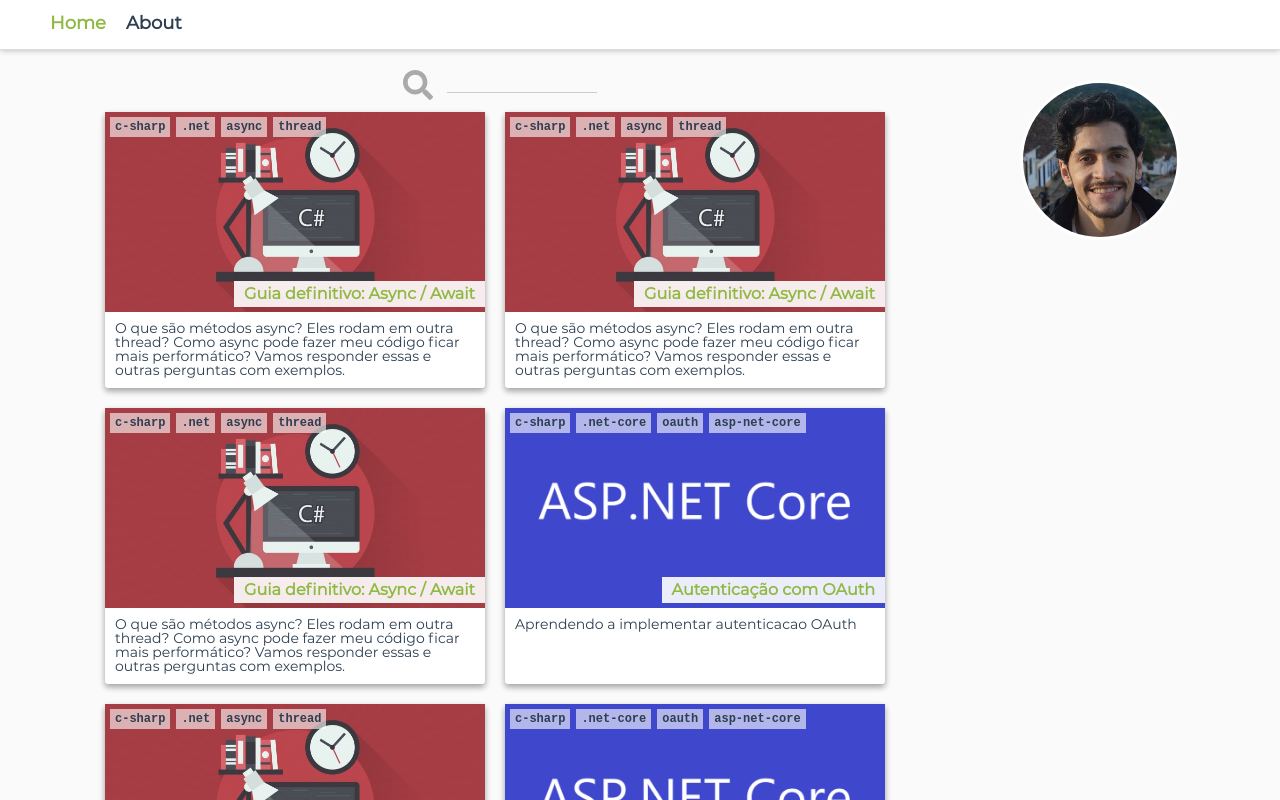
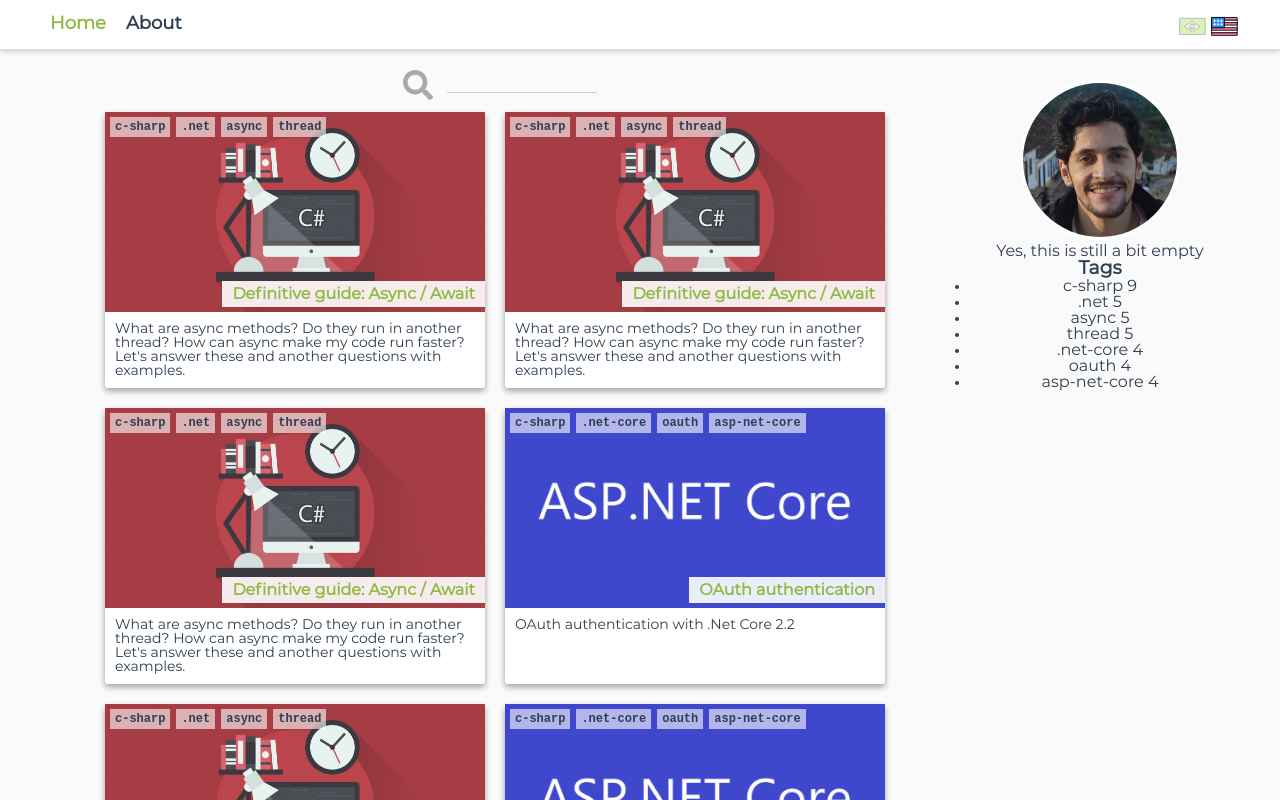
Before and after one commit to Menighin/menighin-dev, a Vue app: page / in a window 1280 px wide. Shown: the top 800 px of the page. Built offline with nearby package versions, Linux system fonts and the light colour scheme.

Commit message:
Language settings

```diff
--- a/src/App.vue
+++ b/src/App.vue
@@ -1,10 +1,16 @@
 <template>
 	<div class="app">
 		<nav>
+			<div class="container">
 				<ul>
 					<li><router-link to="/">Home</router-link></li>
 					<li><router-link to="/about">About</router-link></li>
 				</ul>
+				<div class="languages">
+					<img :class="{active: language == 'pt'}" @click="setLanguage('pt')" src="./assets/imgs/brazil.png" />
+					<img :class="{active: language == 'en'}" @click="setLanguage('en')" src="./assets/imgs/usa.png" />
+				</div>
+			</div>
 		</nav>
 		<div class="content">
 			<router-view />
@@ -15,6 +21,28 @@
 	</div>
 </template>
 
+<script>
+export default {
+	data() {
+		return {
+			get language() {
+				return localStorage.getItem('lang') || 'en';
+			},
+			set language(value) {
+				localStorage.setItem('lang', value);
+			}
+		}
+	},
+	methods: {
+		setLanguage(lang) {
+			this.language = lang;
+			location.reload();
+		}
+	}
+}
+</script>
+
+
 <style lang="scss">
 
 	* {
@@ -24,6 +52,7 @@
 		body {
 			background:#fafafa;
 		}
+		min-height: auto;
 	}
 
 	.app {
@@ -40,10 +69,14 @@
 			background: #fff;
 			border-bottom: 1px solid #ddd;
 			box-shadow: 0px 0px 6px 0px rgba(0,0,0,0.3);
+
+			.container {
+				max-width: 1200px;
+				margin: 0 auto;
+				display: flex;
+				justify-content: space-between;
 				ul {
 					list-style: none;
-				max-width: 1200px;
-				margin: 0 auto;
 					li {
 						display: inline-block;
 						padding: 5px 10px;
@@ -53,16 +86,28 @@
 							color: #2c3e50;
 							text-decoration: none;
 
-						&.router-link-active {
+							&.router-link-exact-active {
 								color: $highlight-color;
 								text-decoration: none;
 							}
 						}
 					}
 				}
+
+				.languages {
+					img {
+						cursor: pointer;
+						opacity: 0.3;
+
+						&.active, &:hover {
+							opacity: 1;
+						}
+					}
+				}
+			}
 		}
 
-		.content {
+		> .content {
 			max-width: 1200px;
 			margin: 0 auto;
 			padding-top: 20px;
--- a/src/components/ArticlePreview.vue
+++ b/src/components/ArticlePreview.vue
@@ -35,10 +35,12 @@
     },
     computed: {
         titleLocalized() {
-            return this.title['pt'];
+            const lang = localStorage.getItem('lang') || 'en';
+            return this.title[lang];
         },
         previewTextLocalized() {
-            return this.previewText['pt'];
+            const lang = localStorage.getItem('lang') || 'en';
+            return this.previewText[lang];
         }
     },
     created() {
--- a/src/components/interactivue/Interactivue.vue
+++ b/src/components/interactivue/Interactivue.vue
@@ -43,7 +43,7 @@
     },
     data() {
         return {
-			debug: true,
+			debug: false,
             grid: [],
             steps: [],
             gridContent: {},
--- a/src/views/About.vue
+++ b/src/views/About.vue
@@ -95,7 +95,7 @@
 <style>
 
 .about {
-	min-height: 800px;
+	min-height: calc(100vh - 100px);
 }
 
 </style>
--- a/src/views/Home.vue
+++ b/src/views/Home.vue
@@ -3,7 +3,7 @@
 
 		<div class="articles-container">
 			<div class="search">
-				<i> <font-awesome-icon icon="search" /></i> <input type="text" v-model="search">
+				<i><font-awesome-icon icon="search" /></i> <input type="text" v-model="search">
 			</div>
 			<transition-group name="fade" tag="tbody" class="articles">
 				<article-preview v-for="(a, i) in paginatedArticles" :key="`a-${i}-${a.name}`" :article="a" @tag-click="tagClick"/>
@@ -16,6 +16,13 @@
 		</div>
 		<div class="right-pane">
 			<img alt="Joao Menighin profile picture" src="../assets/imgs/menighin.jpg">
+			<span class="quote">{{ quoteComp }}</span>
+			<div class="tags">
+				<h3>Tags</h3>
+				<ul>
+					<li v-for="t in tagsCount" :key="t.tag">{{t.tag}} {{t.count}}</li>
+				</ul>
+			</div>
 		</div>
 	</div>
 </template>
@@ -37,7 +44,11 @@
 		return {
 			articles: [CSharpAsync, CSharpAsync, CSharpAsync, DotNetCoreOAuth, CSharpAsync, DotNetCoreOAuth, DotNetCoreOAuth, DotNetCoreOAuth, CSharpAsync],
 			search: '',
-			selectedPage: 1
+			selectedPage: 1,
+			quote: {
+				pt: 'Sim, ainda tá meio vazio aqui',
+				en: 'Yes, this is still a bit empty',
+			}
 		}
 	},
 	methods: {
@@ -46,7 +57,7 @@
 		},
 		paginate(p) {
 			this.selectedPage = p;
-			this.$router.push({query: {page: p}})
+			this.$router.push({query: {page: p}, exact: true})
 		}
 	},
 	computed: {
@@ -62,6 +73,28 @@
 		},
 		paginatedArticles() {
 			return this.filteredArticles.slice((this.selectedPage - 1) * ITEMS_PER_PAGE, this.selectedPage * ITEMS_PER_PAGE);
+		},
+		quoteComp() {
+			const lang = localStorage.getItem('lang') || 'en';
+			return this.quote[lang];
+		},
+		tagsCount() {
+			const articlesCount = this.articles.reduce((pv, cur) => {
+				const data = cur.data();
+				for (let tag of data.tags) {
+					if (!pv.hasOwnProperty(tag))
+						pv[tag] = 0;
+					pv[tag]++;
+				}
+				return pv;
+			}, {});
+
+			return Object.keys(articlesCount).map(a => {
+				return {
+					tag: a,
+					count: articlesCount[a]
+				}
+			});
 		}
 	},
 	created() {
@@ -99,9 +132,13 @@
 					text-align: center;
 					width: 150px;
 					color: #444;
+					transition: all .3s;
 
 					&:focus {
 						outline: none;
+						width: 200px;
+						transition: all .3s;
+						border-bottom: 1px solid #888;
 					}
 				}
 			}
@@ -152,11 +189,15 @@
 			padding: 10px;
 			text-align: center;
 			img {
+				display: inline-block;
 				border: 3px solid #fff;
 				width: 100%;
 				height: auto;
 				max-width: 160px;
 				border-radius: 50%;
+			}
+			.quote {
+				display: inline-block;
 			}
 		}
 	}
```
Also changed, not shown: src/assets/imgs/brazil.png (added), src/assets/imgs/usa.png (added). Lines whose indentation alone changed are shown as unchanged.
